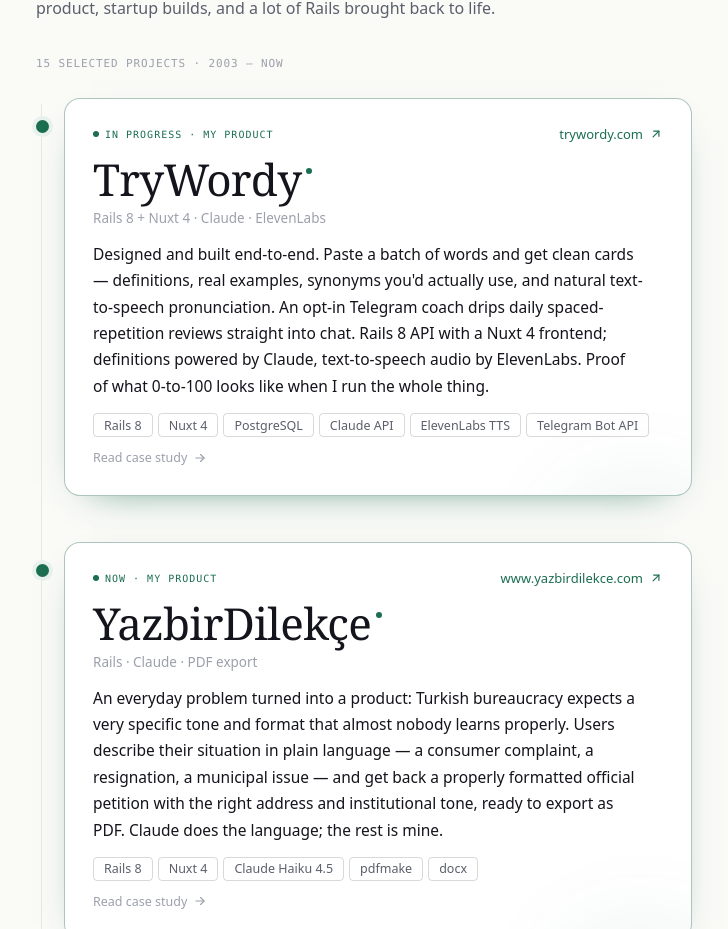
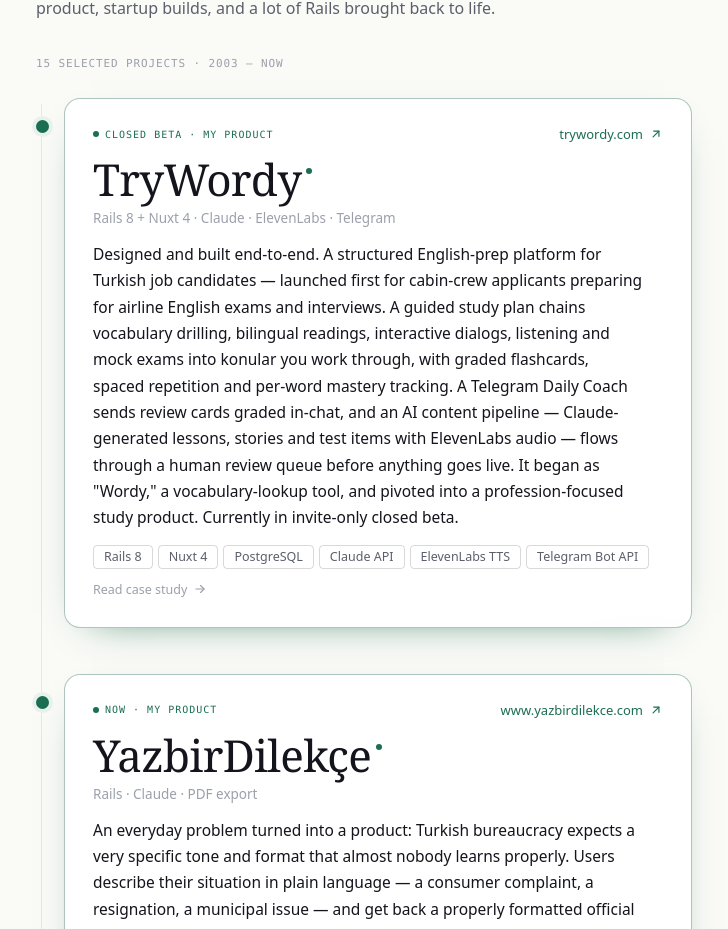
Before and after one commit to sylow/sylow.net, a Nuxt app: page / in a window 1280 px wide. Shown: the part 2291-3220 px from the top of the page, without its empty margins (276-1004 px from the left). Built offline with nearby package versions, Linux system fonts and the light colour scheme.

Commit message:
feat(work): reframe TryWordy as cabin-crew English prep platform

```diff
--- a/app/data/projects.ts
+++ b/app/data/projects.ts
@@ -40,65 +40,66 @@
 export const PROJECTS: Project[] = [
   {
     era: 'current', now: true, feature: true, client: 'TryWordy', slug: 'wordy',
-    badge: 'In progress · my product',
-    role: 'Rails 8 + Nuxt 4 · Claude · ElevenLabs',
-    summary: 'A calm vocabulary lookup & learning tool, built solo.',
-    body: "Designed and built end-to-end. Paste a batch of words and get clean cards — definitions, real examples, synonyms you'd actually use, and natural text-to-speech pronunciation. An opt-in Telegram coach drips daily spaced-repetition reviews straight into chat. Rails 8 API with a Nuxt 4 frontend; definitions powered by Claude, text-to-speech audio by ElevenLabs. Proof of what 0-to-100 looks like when I run the whole thing.",
+    badge: 'Closed beta · my product',
+    role: 'Rails 8 + Nuxt 4 · Claude · ElevenLabs · Telegram',
+    summary: 'English exam & interview prep for Turkish cabin-crew candidates.',
+    body: "Designed and built end-to-end. A structured English-prep platform for Turkish job candidates — launched first for cabin-crew applicants preparing for airline English exams and interviews. A guided study plan chains vocabulary drilling, bilingual readings, interactive dialogs, listening and mock exams into konular you work through, with graded flashcards, spaced repetition and per-word mastery tracking. A Telegram Daily Coach sends review cards graded in-chat, and an AI content pipeline — Claude-generated lessons, stories and test items with ElevenLabs audio — flows through a human review queue before anything goes live. It began as \"Wordy,\" a vocabulary-lookup tool, and pivoted into a profession-focused study product. Currently in invite-only closed beta.",
     link: 'https://trywordy.com',
     stack: ['Rails 8', 'Nuxt 4', 'PostgreSQL', 'Claude API', 'ElevenLabs TTS', 'Telegram Bot API'],
     caseStudy: {
       tagline:
-        'A calm vocabulary tool built solo, from design to deploy — Claude generates the cards, ElevenLabs speaks them, a Telegram bot drips daily reviews, and a Rails API keeps the cost of it all under control.',
+        'An English exam and interview prep platform for Turkish cabin-crew candidates, built solo from design to deploy — Claude generates the lessons, stories and tests, ElevenLabs speaks them, a human review queue guards quality, and a Telegram coach grades daily reviews in-chat.',
       facts: [
         ['Role', 'Solo — product, design, frontend, backend, ops'],
-        ['Frontend', 'Nuxt 4 · Vue 3 · TypeScript on Vercel'],
-        ['Backend', 'Rails 8 API-only · PostgreSQL · Puma'],
-        ['AI', 'Claude Sonnet 4.5 (tool-use JSON) · ElevenLabs Multilingual v2'],
-        ['Daily coach', 'Telegram bot · spaced-repetition reviews in-chat'],
-        ['Billing & auth', 'Stripe Checkout · JWT multi-device sessions'],
-        ['Deploy', 'Kamal 2 to DigitalOcean · managed Postgres · zero-downtime'],
+        ['For', 'Turkish cabin-crew candidates · airline English exams & interviews'],
+        ['Status', 'Invite-only closed beta · free full-access membership'],
+        ['Frontend', 'Nuxt 4 · Vue 3 · TypeScript · Bulma on Vercel'],
+        ['Backend', 'Rails 8 API-only · PostgreSQL (ULID) · Solid Queue + Solid Cache'],
+        ['AI', 'Claude (schema-forced tool outputs) · ElevenLabs TTS'],
+        ['Daily coach', 'Telegram bot · review cards graded in-chat'],
+        ['Deploy', 'Kamal 2 to DigitalOcean · managed Postgres · GitHub Actions CI/CD'],
       ],
       sections: [
         {
-          heading: 'What it does',
+          heading: 'What it is',
           body:
-            "Paste a batch of words or phrases in any language and TryWordy returns clean vocabulary cards — definitions in both your target and native language, part of speech, register, synonyms and antonyms you would actually use, real example sentences, and natural pronunciation you can play back.\n\nThe whole product is built to feel like a well-made tool rather than a consumer app: no gamification, no mascots, no aggressive prompts. Just the lookup, done well.",
+            "TryWordy is an English-preparation platform for Turkish-speaking job candidates, launched first for cabin-crew applicants preparing for airline English exams and interviews — THY-style sınav formats and mülakat questions. It began life as \"Wordy,\" a general vocabulary-lookup tool, and pivoted into a structured, profession-focused study product.\n\nIt's currently in invite-only closed beta with a free full-access membership. The whole thing is built to feel like a well-made study tool: a clear plan, a dashboard that always tells you where you left off, and one \"Çalış\" button to continue.",
         },
         {
-          heading: 'Definitions: Claude, made reliable',
+          heading: 'A guided study plan',
           body:
-            "The cards are generated by Claude Sonnet 4.5. Rather than parse free-form text, I have the model return its answer through a tool with a strict JSON schema, so every card has the same shape and a malformed response fails loudly instead of silently corrupting a card.\n\nA single request covers up to twenty-five words and resolves every supported native language at once. The shared system prompt is marked for ephemeral caching, so repeated lookups within a short window reuse it at a heavy input-token discount — the kind of saving that only matters when one person is paying the bill.",
-        },
-        {
-          heading: 'Keeping a solo AI product affordable',
-          body:
-            "An AI tool that anyone can hit is also a tool anyone can run up a bill on, so cost control is a first-class feature, not an afterthought.\n\nLooked-up words are cached as dictionary entries; when several people request the same word at once, a Postgres advisory lock per word-and-language-pair lets exactly one request reach Claude while the rest wait for the result. On top of per-user quotas there is a global daily spend ceiling that scales with the number of paying users, so a bad day can't outrun the revenue. Email verification is required before any lookup runs, which closes the obvious abuse vector of farming disposable accounts to burn credits.",
-        },
-        {
-          heading: 'Pronunciation and the rest of the stack',
-          body:
-            "Pronunciation audio comes from ElevenLabs' multilingual model, cached per word and voice so each clip is generated once and reused forever; the free tier falls back to the browser's built-in speech. Auth is JWT with per-device sessions so a logout or password change can revoke a single device. Billing runs through Stripe Checkout and the Customer Portal, with webhooks as the source of truth for which tier a user is on.\n\nThe Rails API ships to a DigitalOcean droplet with Kamal 2 for zero-downtime deploys, backed by a managed Postgres instance and Amazon SES for mail — with SES bounce and complaint notifications flowing back through an SNS webhook to suppress dead addresses automatically.",
+            "Members work through a plan organised as stages → categories → konular (lessons). Each lesson chains Kelimeler → Metin → Diyalog → tests, so vocabulary, reading, dialog and assessment reinforce the same material in sequence. The dashboard always spotlights where you left off, and a one-click continue button drops you back in.\n\nVocabulary drilling uses graded flashcards (Zor / Bildim / Kolay) with per-word audio, spaced repetition and per-word mastery tracking that surfaces the words a member keeps struggling with.",
+          bullets: [
+            'Bilingual readings — short CEFR-levelled aviation stories that weave in each lesson\'s vocabulary, with tap-any-word dictionary popovers',
+            'Interactive dialogs and choice-based dialog tests',
+            'Listening questions with server-side TTS, plus cloze and recognition tests',
+            'Mock exam papers and LLM-graded written interview answers',
+          ],
         },
         {
           heading: 'A daily coach that lives in Telegram',
           body:
-            "Looking words up is easy; coming back to review them is the hard part. So paying members can opt into a daily coach that sends a review straight to their Telegram, at the hour and on the cadence they choose — every day, weekdays only, or Mondays/Wednesdays/Fridays.\n\nThe whole review happens inside the chat. Each card shows the word, its pronunciation, definition and an example, with Again / Hard / Good / Easy buttons right there — no link back to the app, no separate reveal step. Tapping a grade advances that word's spaced-repetition schedule and records the review exactly as if it happened in the app, then edits the message in place. The bot reuses the same scheduling and word data the website already runs on, so progress is one shared picture whether you study in the browser or in the chat.\n\nA small set of in-chat commands covers the rest:",
-          bullets: [
-            'Pull a review card on demand, any time',
-            'Check your mastered, learning and due counts',
-            'Skip just today without pausing the coach',
-            'Pause and resume whenever life gets busy',
-          ],
+            "Coming back to review is the hard part, so members can opt into a Telegram Daily Coach that sends review cards straight to their chat. The whole review happens in-chat — each card is graded right there, and the grade advances that word's spaced-repetition schedule exactly as if it happened in the app.\n\nA Telegram bot can't message someone first, so opting in is a deliberate handshake: the app mints a single-use link token and hands back a deep link; only the verified webhook is ever allowed to bind a chat to an account, and the connection is never exposed to the browser.",
         },
         {
-          heading: 'Built on the constraints of a bot',
+          heading: 'An AI content pipeline with a human gate',
           body:
-            "A Telegram bot can't message someone first, so opting in is a deliberate handshake: the app mints a single-use, fifteen-minute link token and hands back a deep link; tapping it lets the bot bind the chat, and only the verified webhook is ever allowed to record which chat belongs to which account. The connection is never exposed to the browser — the app only ever knows whether a member is linked, not how to reach them.\n\nFrom inside the chat a small set of commands covers the rest — ask for a word on demand, check mastered/learning/due counts, skip a day, pause, or resume — and the daily send itself is driven by an hourly job that resolves each member's local time and only fires once per day per person, retrying cleanly if a send fails. It's the same theme as the rest of TryWordy: a feature that feels effortless to use, sitting on top of a fair amount of careful plumbing.",
+            "Behind an admin panel is an AI content pipeline that generates the material: Claude drafts dialogs, vocabulary, test items and readings — the story catalog alone spans a weighted set of twenty formats — and everything flows through a human review and approval queue before it can go live. Nothing an LLM writes reaches a member unreviewed.\n\nAround it sit operational dashboards, content-gap digests and audit tooling. The content catalog is treated as source of truth in git: YAML packs of human-approved LLM drafts that are exportable and re-syncable, so the study material is versioned like code.",
         },
         {
-          heading: 'Why it matters',
+          heading: 'The stack',
           body:
-            "TryWordy is my proof of what zero-to-one-hundred looks like when I run the whole thing: the product decisions, the design, both halves of the codebase, and the operational details that decide whether an AI product is sustainable or just a demo.",
+            "The frontend is Nuxt 4 (Vue 3, TypeScript) with Bulma and a custom design-token system, light/dark theming, and SSR with per-route SEO control — a module-generated sitemap and JSON-LD structured data — deployed on Vercel.\n\nThe backend is Ruby on Rails 8, API-only, on PostgreSQL with ULID primary keys. Background jobs and cache both run on the database via Solid Queue and Solid Cache — no Redis. Auth is JWT with multi-device sessions and key rotation, with Rack::Attack rate limiting. It deploys with Kamal 2 to a DigitalOcean droplet via GitHub Actions CI/CD, backed by DO Managed Postgres and Spaces (S3-compatible) object storage behind Cloudflare TLS.",
+        },
+        {
+          heading: 'AI and integrations',
+          body:
+            "The Claude API drives content generation, dictionary lookups and written-answer grading, always through schema-forced tool outputs so every response has a known shape. ElevenLabs provides TTS with per-language voices and cached audio. Resend handles transactional email with bounce and complaint webhooks, and Telegram Bot API powers the coach. Sentry and structured JSON logging cover observability. Stripe subscriptions are wired in but dormant during the free beta.",
+        },
+        {
+          heading: 'Practices worth naming',
+          body:
+            "A few decisions define how the product is run rather than what it does: the content catalog is git-as-source-of-truth (YAML packs of human-approved LLM drafts, exportable and re-syncable); the suite carries 1,400+ Minitest tests; admin operations run through whitelisted, server-defined tasks instead of production shells; and GDPR export and delete flows are built in.\n\nIt's the same zero-to-one-hundred pattern as my other products: I own the product decisions, the design, both halves of the codebase, and the operational details that decide whether an AI product is sustainable or just a demo.",
         },
       ],
     },
```
